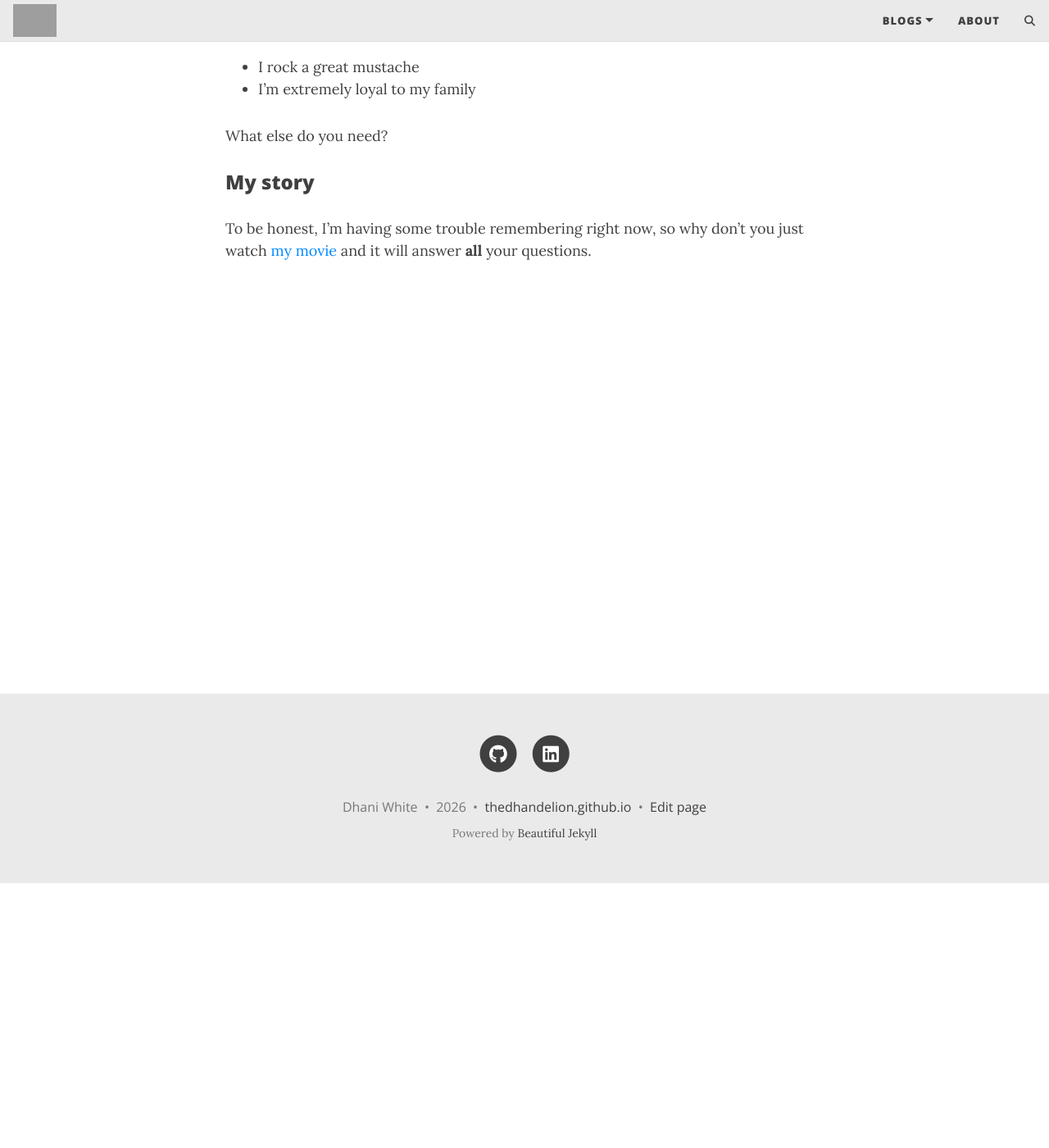
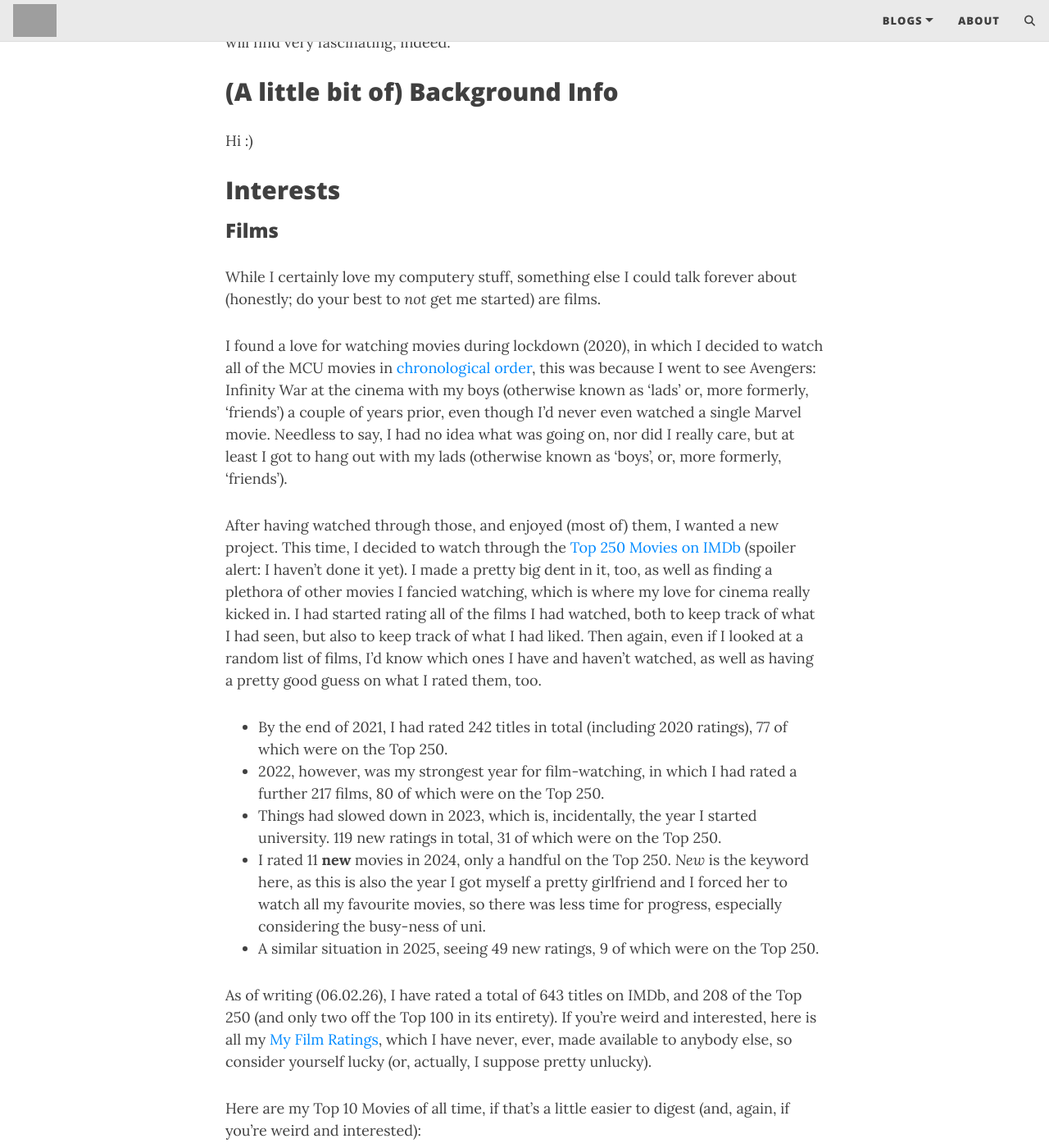
Before and after one commit to thedhandelion/thedhandelion.github.io, a Jekyll site: the page built from aboutme.md, in a window 1280 px wide and 1400 px high, scrolled down 323 px. Shown: the whole window at 82% size. Built offline with Jekyll 4.4.1, drawn with Linux system fonts in a browser that asks for light colours; comment, search, counter and statistics services are not loaded; some of the changed text lies outside the part shown; grey boxes are pictures that could not be loaded.

Commit message:
Update aboutme.md

```diff
--- a/aboutme.md
+++ b/aboutme.md
@@ -1,16 +1,48 @@
 ---
 layout: page
-title: About me
-subtitle: Why you'd want to go on a date with me
+title: About Me
+subtitle: The Exciting Life I Lead
 ---
 
-My name is Inigo Montoya. I have the following qualities:
+Hi! My name is Dhani. Welcome to the About Me page of my blog, which I am sure you will find very fascinating, indeed.
 
-- I rock a great mustache
-- I'm extremely loyal to my family
+## (A little bit of) Background Info
 
-What else do you need?
+Hi :)
 
-### My story
+## Interests
+### Films
 
-To be honest, I'm having some trouble remembering right now, so why don't you just watch [my movie](https://en.wikipedia.org/wiki/The_Princess_Bride_%28film%29) and it will answer **all** your questions.
+While I certainly love my computery stuff, something else I could talk forever about (honestly; do your best to _not_ get me started) are films.
+
+I found a love for watching movies during lockdown (2020), in which I decided to watch all of the MCU movies in [chronological order](https://editorial.rottentomatoes.com/guide/marvel-movies-in-order/), this was because I went to see Avengers: Infinity War at the cinema with my boys (otherwise known as 'lads' or, more formerly, 'friends') a couple of years prior, even though I'd never even watched a single Marvel movie. Needless to say, I had no idea what was going on, nor did I really care, but at least I got to hang out with my lads (otherwise known as 'boys', or, more formerly, 'friends').
+
+After having watched through those, and enjoyed (most of) them, I wanted a new project. This time, I decided to watch through the [Top 250 Movies on IMDb](https://www.imdb.com/chart/top/) (spoiler alert: I haven't done it yet). I made a pretty big dent in it, too, as well as finding a plethora of other movies I fancied watching, which is where my love for cinema really kicked in.
+I had started rating all of the films I had watched, both to keep track of what I had seen, but also to keep track of what I had liked. Then again, even if I looked at a random list of films, I'd know which ones I have and haven't watched, as well as having a pretty good guess on what I rated them, too.
+- By the end of 2021, I had rated 242 titles in total (including 2020 ratings), 77 of which were on the Top 250.
+- 2022, however, was my strongest year for film-watching, in which I had rated a further 217 films, 80 of which were on the Top 250.
+- Things had slowed down in 2023, which is, incidentally, the year I started university. 119 new ratings in total, 31 of which were on the Top 250.
+- I rated 11 **new** movies in 2024, only a handful on the Top 250. _New_ is the keyword here, as this is also the year I got myself a pretty girlfriend and I forced her to watch all my favourite movies, so there was less time for progress, especially considering the busy-ness of uni.
+- A similar situation in 2025, seeing 49 new ratings, 9 of which were on the Top 250.
+
+As of writing (06.02.26), I have rated a total of 643 titles on IMDb, and 208 of the Top 250 (and only two off the Top 100 in its entirety). If you're weird and interested, here is all my [My Film Ratings](https://www.imdb.com/user/ur124805697/ratings/?ref_=ext_shr_lnk), which I have never, ever, made available to anybody else, so consider yourself lucky (or, actually, I suppose pretty unlucky).
+
+Here are my Top 10 Movies of all time, if that's a little easier to digest (and, again, if you're weird and interested):
+
+10. [Lock, Stock and Two Smoking Barrels](https://www.imdb.com/title/tt0120735/)
+9. [See No Evil, Hear No Evil](https://www.imdb.com/title/tt0098282/)
+8. [Puss in Boots: The Last Wish](https://www.imdb.com/title/tt3915174/)
+7. [Blade Runner: The Final Cut](https://www.imdb.com/title/tt0083658/)
+6. [1917](https://www.imdb.com/title/tt8579674/)
+5. [Inception](https://www.imdb.com/title/tt1375666/?ref_=rt_t_2)
+4. [Django Unchained](https://www.imdb.com/title/tt1853728/)
+3. [Coco](https://www.imdb.com/title/tt2380307/)
+2. [The Shawshank Redemption](https://www.imdb.com/title/tt0111161/)
+1. [Paddington 2](https://www.imdb.com/title/tt4468740/)
+
+With a hundred-million-bazillion honourable mentions.
+
+My favourite director, by a long, long shot, is Christopher Nolan. I have watched every single one of his movies (alongside Tarantino), each one holding a special place in my heart, and I could talk for donkey's years about how much I love each of them.
+
+The oldest movie I have watched is Buster Keaton's [Sherlock Jr.](https://www.imdb.com/title/tt0015324/), released in March 1924!
+The worst movie I have ever watched is [Evan Almighty](https://www.imdb.com/title/tt0413099/)
```
